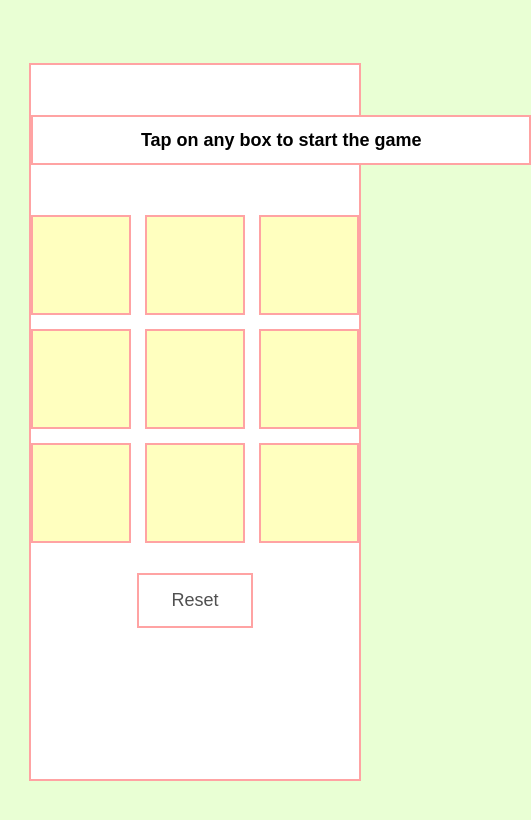
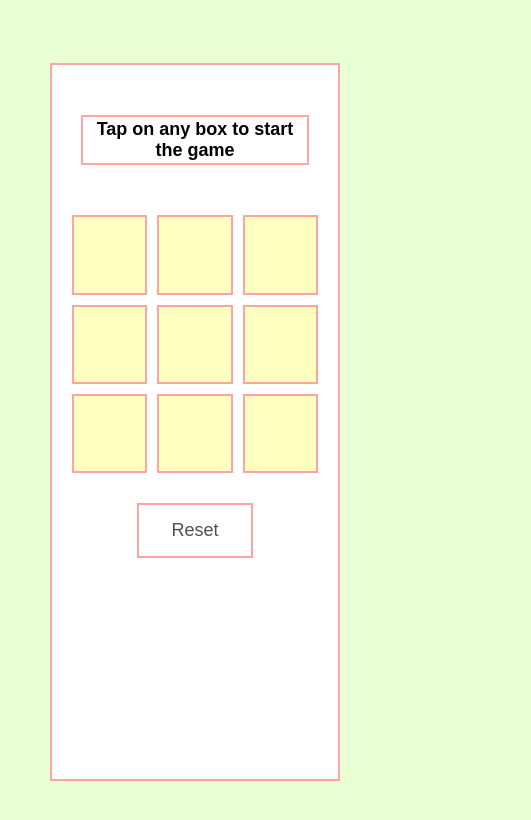
Before and after one commit to shubhamkumar029/Tic-Tac-Toe, a plain HTML site: page index.html in a window 390 px wide. Shown: the whole page, 531 px wide, since content can reach past the window. Drawn offline with Linux system fonts and the light colour scheme.

Commit message:
added responsivness

```diff
--- a/style.css
+++ b/style.css
@@ -1,15 +1,17 @@
-*{
+* {
     margin: 0;
     padding: 0;
     box-sizing: border-box;
+  }
 
-}
-html,body{
+  html,
+  body {
     font-family: 'Arial', sans-serif;
     text-align: center;
     background-color: rgb(233, 255, 212);
   }
-.container{
+
+  .container {
     height: 100vh;
     width: 100%;
     display: flex;
@@ -17,10 +19,10 @@ html,body{
     justify-content: center;
   }
 
-
   .gameContainer {
     min-height: 85%;
     width: 85%;
+    max-width: 600px;
     background-color: white;
     border: 2px solid #ffa3a3;
     margin: 50px;
@@ -28,15 +30,16 @@ html,body{
 
   .board {
     display: grid;
-    grid-template-columns: repeat(3, 100px);
-    grid-gap: 14px;
+    grid-template-columns: repeat(3, 1fr); /* Used fractional units for responsive grid columns */
+    grid-gap: 10px;
     max-width: 330px;
     margin: auto;
+    padding: 0 20px;
   }
 
   .cell {
-    width: 100px;
-    height: 100px;
+    width: 100%;
+    padding-bottom: 100%; /* Maintain square shape using padding */
     background-color: rgb(255, 255, 191);
     border: 2px solid #ffa3a3;
     display: flex;
@@ -51,7 +54,8 @@ html,body{
   }
 
   .message {
-    width: 500px;
+    width: 80%;
+    max-width: 500px;
     height: 50px;
     display: flex;
     align-items: center;
@@ -63,14 +67,13 @@ html,body{
     margin: 50px auto;
   }
 
-
   .button {
     color: #505050;
     background-color: white;
     border: 2px solid #ffa3a3;
     font-size: 18px;
     font-weight: 400;
-    padding: 15px 32px 15px 32px;
+    padding: 15px 32px;
     margin: 10px;
     cursor: pointer;
     display: block;
```
Lines whose indentation alone changed are shown as unchanged.
